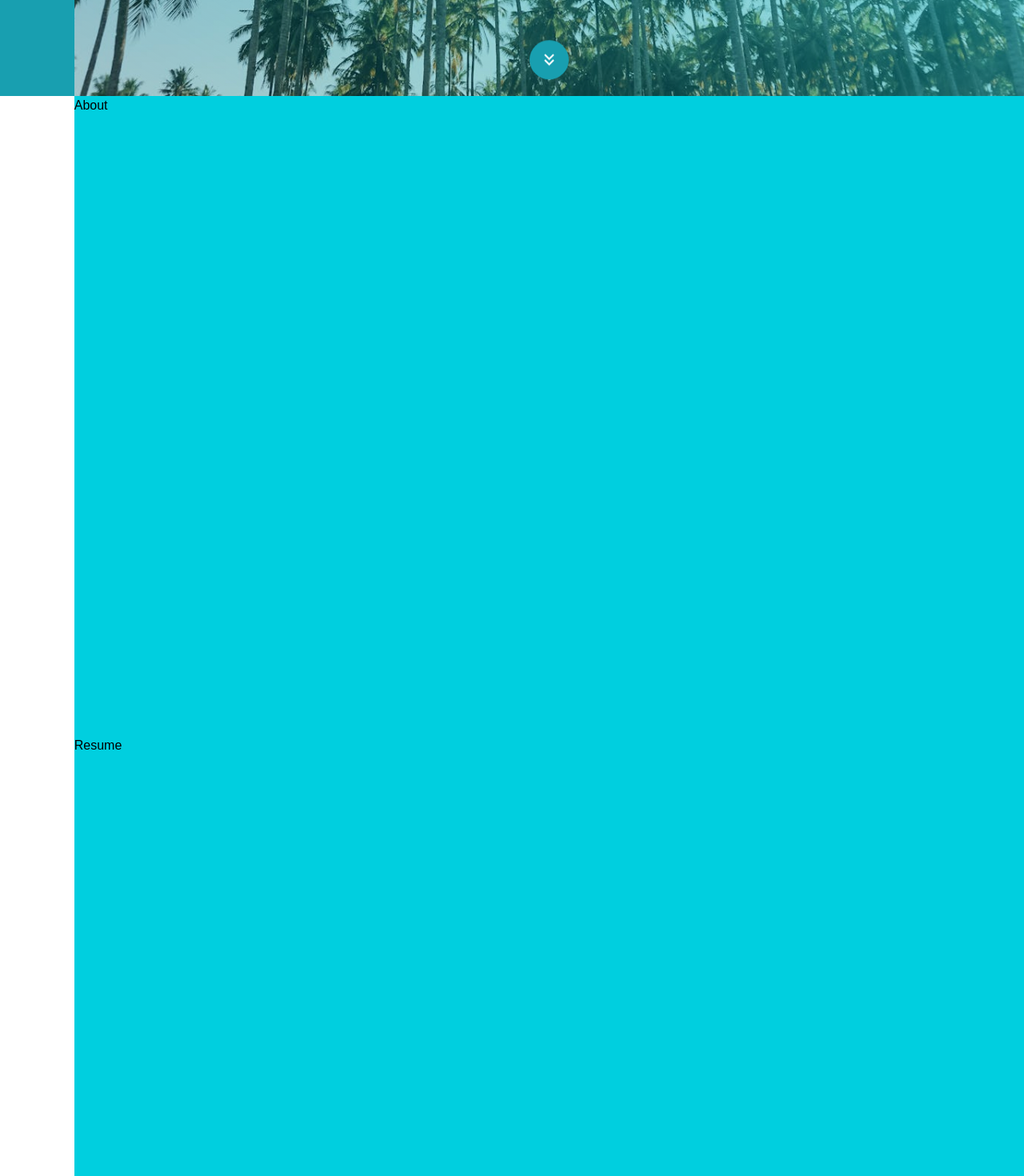
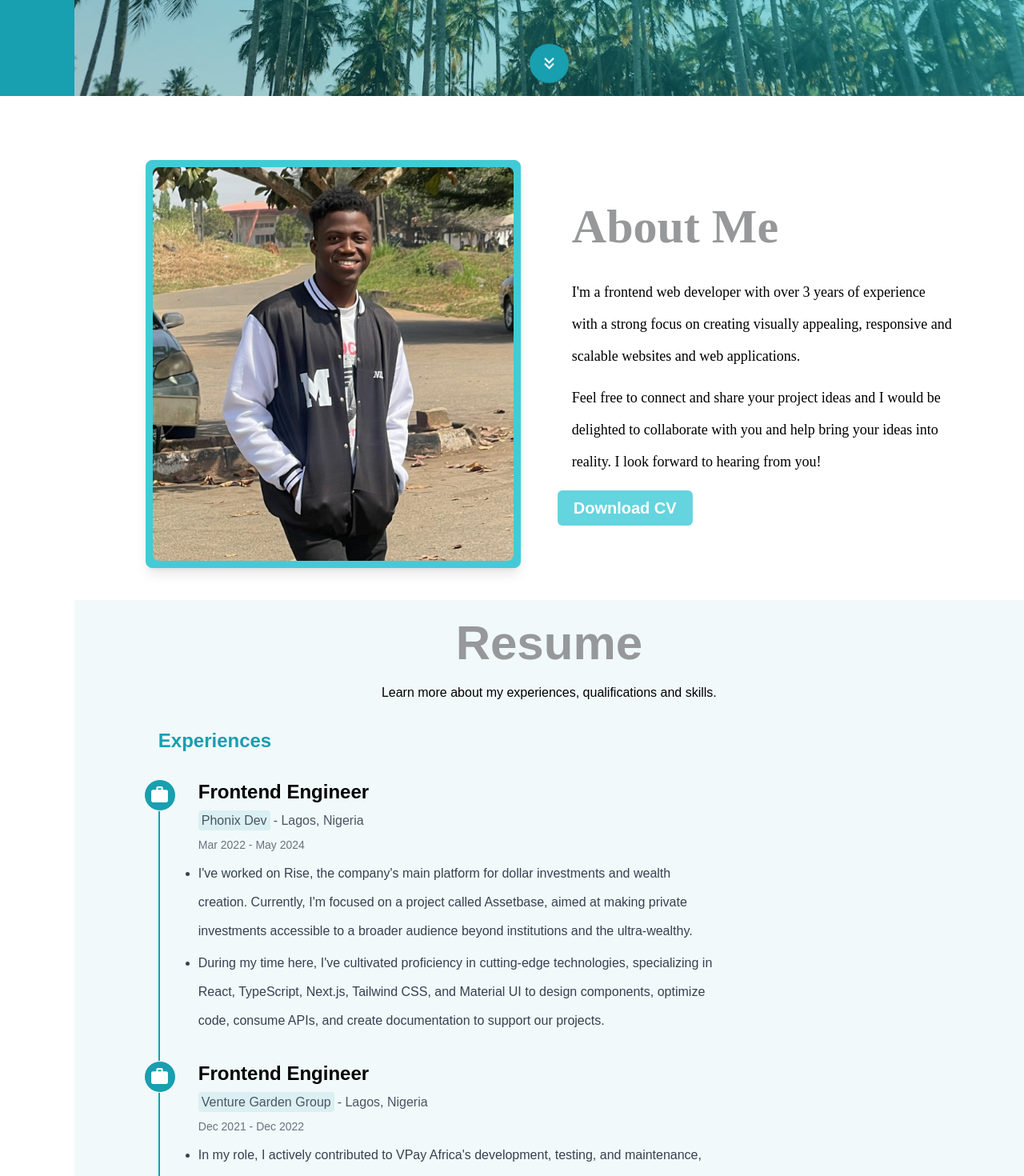
Before and after one commit to Mayadihno/my-portfolio, a Next.js app: page / in a window 1280 px wide. Shown: the part 680-2150 px from the top of the page at 80% size. Built offline with nearby package versions, Linux system fonts and the light colour scheme; a web font is replaced by a local one.

Commit message:
feat: reume page design

```diff
--- a/src/app/_components/About/About.tsx
+++ b/src/app/_components/About/About.tsx
@@ -1,7 +1,49 @@
+import Image from "next/image";
 import React from "react";
-
+import image from "../../../../public/myself.jpg";
 const About = () => {
-  return <div className=" min-h-screen">About</div>;
+  return (
+    <div className="w-[85%] mx-auto font-ebgaramond">
+      <div className="flex items-center space-x-16 mt-20 mb-10">
+        <div
+          data-aos="flip-left"
+          className="bg-[#42CBD7] p-2 rounded-lg shadow-lg border border-[#42CBD7]"
+        >
+          <Image
+            src={image}
+            alt="myself"
+            width={400}
+            height={400}
+            className="w-full h-full rounded-lg object-contain"
+          />
+        </div>
+        <div className="" data-aos="zoom-in-up">
+          <h3 className="text-[#969899] text-6xl font-bold pb-5">About Me</h3>
+          <div className=" text-lg leading-10">
+            <p className="py-3">
+              I'm a frontend web developer with over 3 years of experience with
+              a strong focus on creating visually appealing, responsive and
+              scalable websites and web applications.
+            </p>
+            <p>
+              Feel free to connect and share your project ideas and I would be
+              delighted to collaborate with you and help bring your ideas into
+              reality. I look forward to hearing from you!
+            </p>
+          </div>
+          <div
+            data-aos="fade-right"
+            data-aos-easing="ease-in-sine"
+            className="text-xl font-semibold text-white pt-4 font-urbanist"
+          >
+            <button className=" bg-[#42CBD7] px-5 py-2 rounded-md hover:bg-[#42CBD7]/50">
+              Download CV
+            </button>
+          </div>
+        </div>
+      </div>
+    </div>
+  );
 };
 
 export default About;
--- a/src/app/_components/Aos/Aos.tsx
+++ b/src/app/_components/Aos/Aos.tsx
@@ -1,16 +1,17 @@
 "use client";
-
 import { useEffect } from "react";
 import AOS from "aos";
 import "aos/dist/aos.css";
 
 export const AOSInit = ({ children }: { children: React.ReactNode }) => {
   useEffect(() => {
-    AOS.init({
-      easing: "ease-out-quad",
-      duration: 1000,
-    });
-    AOS.refresh(); // This helps in case new elements are added dynamically
+    if (typeof window !== "undefined") {
+      AOS.init({
+        easing: "ease-out-quad",
+        duration: 3000,
+        delay: 300,
+      });
+    }
   }, []);
 
   return <>{children}</>;
--- a/src/app/_components/Banner/Banner.tsx
+++ b/src/app/_components/Banner/Banner.tsx
@@ -9,21 +9,35 @@ const Banner = () => {
   return (
     <div className="banner-bg relative aos-init aos-animate w-full h-screen flex justify-center items-center font-ebgaramond">
       <div
-        className="flex flex-col text-slate-100 aos-init aos-animate"
+        className="flex flex-col text-slate-100"
         data-aos="fade-up"
         data-aos-duration="800"
         data-aos-delay="200"
       >
-        <h3 className="text-3xl">Hello, I'm</h3>
-        <h1 className=" text-6xl font-bold py-5">Maya Tunde Olawale</h1>
+        <h3 className="text-3xl" data-aos="fade-left" data-aos-duration="1000">
+          Hello, I'm
+        </h3>
+        <h1
+          className=" text-6xl font-bold py-5"
+          data-aos="fade-right"
+          data-aos-duration="1000"
+        >
+          Maya Tunde Olawale
+        </h1>
         <div className="flex space-x-3 items-center">
           <div className="w-3 h-3 rounded-full bg-white" />
-          <h4 className="text-xl font-semibold">Frontend Web Developer</h4>
+          <h4
+            className="text-xl font-semibold"
+            data-aos="fade-up"
+            data-aos-duration="1000"
+          >
+            Frontend Web Developer
+          </h4>
         </div>
         <div className="flex items-center space-x-5 my-5">
           {bannerIcon.map((item) => {
             return (
-              <div className="" key={item.id}>
+              <div className="" key={item.id} data-aos="fade-up-right">
                 <Link
                   href={item.link}
                   target="_blank"
@@ -36,7 +50,10 @@ const Banner = () => {
           })}
         </div>
       </div>
-      <div className="absolute bottom-3 bg-[#189FB0] p-3 rounded-full cursor-pointer animate-bounce">
+      <div
+        data-aos="fade-left"
+        className="absolute bottom-3 bg-[#189FB0] p-3 rounded-full cursor-pointer animate-bounce"
+      >
         <ScrollLink smooth={true} duration={500} spy={true} to="contact">
           <ICONS.arrowDown size={25} color="white" />
         </ScrollLink>
--- a/src/app/_components/Resume/Resume.tsx
+++ b/src/app/_components/Resume/Resume.tsx
@@ -1,7 +1,49 @@
 import React from "react";
+import { experiences } from "../Sidebar/data";
 
 const Resume = () => {
-  return <div className=" min-h-screen">Resume</div>;
+  return (
+    <div className="bg-[#F1F9FA] w-full py-6">
+      <div className=" text-center">
+        <h3 className="text-[#969899] text-6xl font-bold pb-5">Resume</h3>
+        <h5>Learn more about my experiences, qualifications and skills.</h5>
+      </div>
+      <div className="w-[85%] mx-auto px-4 py-8">
+        <h1 className="text-2xl font-bold mb-8 text-[#189FB0]">Experiences</h1>
+        <div className="relative border-l-2 border-[#189FB0]">
+          {experiences.map((experience, index) => (
+            <div className="mb-8 ml-4" key={index}>
+              <div
+                className="absolute w-10 h-10 bg-[#189FB0] rounded-full -left-[20px] flex
+              items-center justify-center border border-white text-white"
+              >
+                <experience.icon size={25} />
+              </div>
+              <div className="pl-8">
+                <h2 className="text-2xl font-semibold pb-2">
+                  {experience.title}
+                </h2>
+                <p className="text-gray-600 pb-2">
+                  <span className=" bg-[#DBF0F3] p-1 text-center rounded-sm cursor-pointer mr-1">
+                    {experience.company}
+                  </span>
+                  - {experience.location}
+                </p>
+                <p className="text-gray-500 text-sm">{experience.period}</p>
+                <ul className="list-disc mt-2 text-gray-700">
+                  {experience.description.map((point, i) => (
+                    <li key={i} className="mt-1 leading-9 w-[70%]">
+                      {point}
+                    </li>
+                  ))}
+                </ul>
+              </div>
+            </div>
+          ))}
+        </div>
+      </div>
+    </div>
+  );
 };
 
 export default Resume;
--- a/src/app/_components/Sidebar/Sidebar.tsx
+++ b/src/app/_components/Sidebar/Sidebar.tsx
@@ -15,7 +15,11 @@ const Sidebar = () => {
         <div className="my-16 ">
           <ICONS.maya size={40} color="white" />
         </div>
-        <div className="flex flex-col space-y-5 mt-5 ">
+        <div
+          className="flex flex-col space-y-5 mt-5 "
+          data-aos="fade-right"
+          data-aos-delay="500"
+        >
           {sidebarData.map((item) => {
             return (
               <ScrollLink
--- a/src/app/_components/Sidebar/data.ts
+++ b/src/app/_components/Sidebar/data.ts
@@ -1,5 +1,5 @@
 import { ICONS } from "@/utils/icons";
-
+import { FaBriefcase, FaLaptopCode, FaBuilding } from "react-icons/fa";
 interface DataProps {
   id: number;
   name: string;
@@ -71,3 +71,51 @@ export const bannerIcon: BannerProp[] = [
     link: "mailto:mayadihno@gmail.com",
   },
 ];
+
+export const experiences = [
+  {
+    title: "Frontend Engineer",
+    company: "Phonix Dev",
+    location: "Lagos, Nigeria",
+    period: "Mar 2022 - May 2024",
+    description: [
+      "I've worked on Rise, the company's main platform for dollar investments and wealth creation. Currently, I'm focused on a project called Assetbase, aimed at making private investments accessible to a broader audience beyond institutions and the ultra-wealthy.",
+      "During my time here, I've cultivated proficiency in cutting-edge technologies, specializing in React, TypeScript, Next.js, Tailwind CSS, and Material UI to design components, optimize code, consume APIs, and create documentation to support our projects.",
+    ],
+    icon: ICONS.work,
+  },
+  {
+    title: "Frontend Engineer",
+    company: "Venture Garden Group",
+    location: "Lagos, Nigeria",
+    period: "Dec 2021 - Dec 2022",
+    description: [
+      "In my role, I actively contributed to VPay Africa's development, testing, and maintenance, ensuring a smooth and user-friendly finance platform. This included crafting essential features and enhancing overall robustness.",
+      "I worked on the Artsplit project, an ecosystem for art enthusiasts to explore, acquire, and sell artworks. I created reusable components, integrated APIs, and transformed design concepts into pixel-perfect interfaces using React, TypeScript, Ant Design, and CSS/SASS.",
+    ],
+    icon: ICONS.work,
+  },
+
+  {
+    title: "Frontend Engineer (Freelance)",
+    company: "Exact Technologies",
+    location: "Lagos, Nigeria",
+    period: "May 2021 - Oct 2021",
+    description: [
+      "As the sole developer, I undertook a significant role in the development of the website designed to embody the essence of the brand while enlightening potential clients about the diverse range of services offered.",
+      "My responsibilities involved crafting a user-centric experience that seamlessly blended aesthetic appeal with informative content. This involved thoroughly structuring the layout, selecting appropriate color palettes, and ensuring a coherent flow that guided visitors through the platform.",
+    ],
+    icon: ICONS.work,
+  },
+  {
+    title: "Frontend Engineer (Intern)",
+    company: "Exact Technologies",
+    location: "Lagos, Nigeria",
+    period: "Jul 2021 - Aug 2021",
+    description: [
+      "I collaborated within a dynamic development team, crafting innovative web apps for public use. This joint endeavor not only broadened my technical skills but also equipped me to effectively leverage emerging technologies.",
+      "I played a crucial role in the development of an all-encompassing online culinary platform, integrating webinars, classrooms, pre-ordering, quizzes, payments, and subscriptions, using React, Typescript, Redux and CSS/SASS.",
+    ],
+    icon: ICONS.work,
+  },
+];
--- a/src/app/layout.tsx
+++ b/src/app/layout.tsx
@@ -29,7 +29,7 @@ export default function RootLayout({
             <div className="w-[100px] sticky left-0 top-0 h-screen bg-[#189FB0]">
               <Sidebar />
             </div>
-            <div className=" w-full bg-[#00CFDF]">{children}</div>
+            <div className="w-full">{children}</div>
           </div>
         </body>
       </AOSInit>
```
Also changed, not shown: public/myself.jpg (added).
